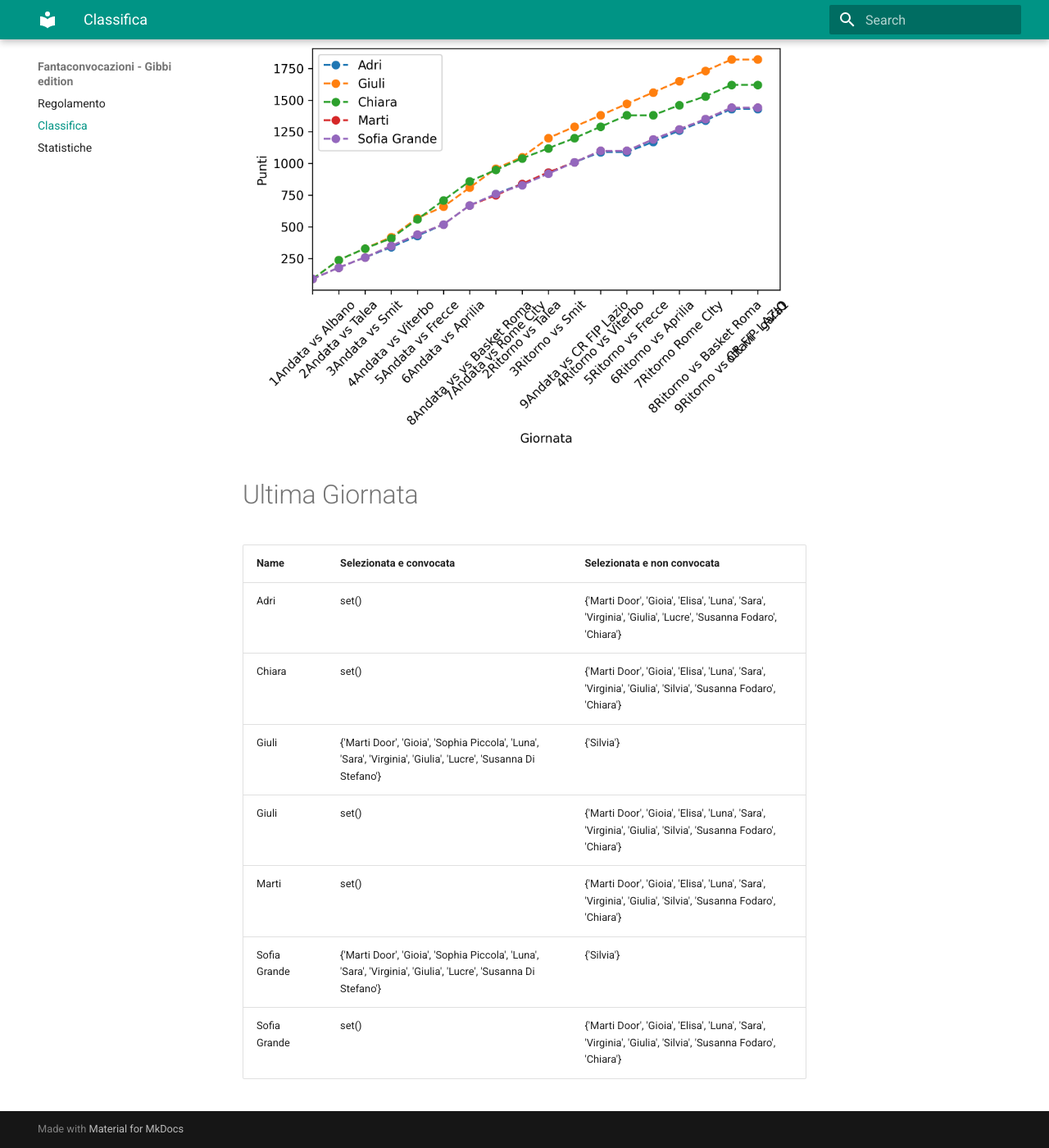
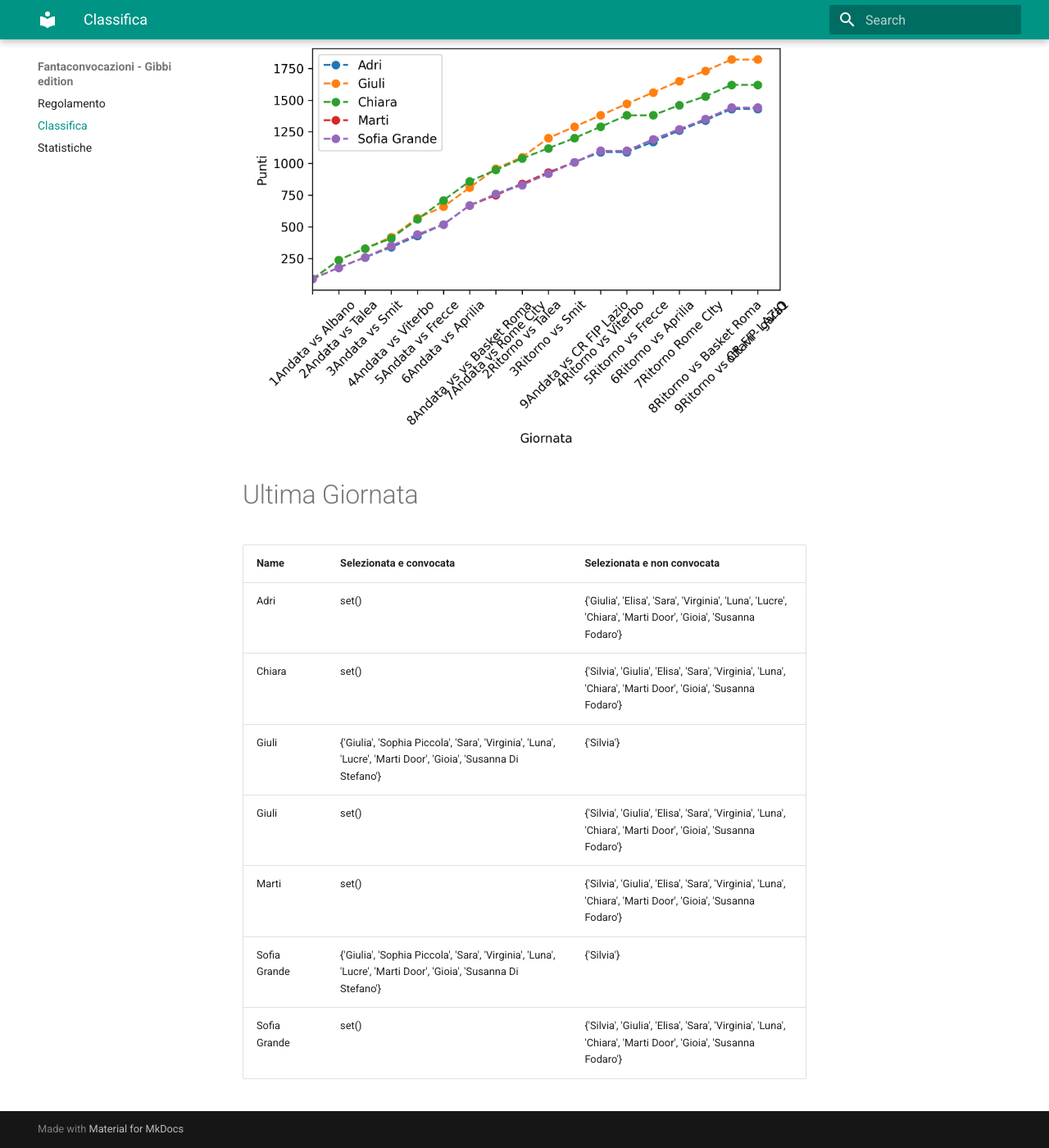
Before and after one commit to martinig94/fantagibbi, an MkDocs documentation site: the page built from docs/Classifica.md, in a window 1280 px wide and 1400 px high, scrolled down 565 px. Shown: the whole window at 82% size. Built offline with MkDocs 1.6.1 and Material for MkDocs 9.7.7, drawn with Linux system fonts in a browser that asks for light colours.

Commit message:
Auto-update from main.py

```diff
--- a/docs/Classifica.md
+++ b/docs/Classifica.md
@@ -18,11 +18,11 @@
 <!-- START_TABLE CORRECT -->
 | Name         | Selezionata e convocata                                                                                        | Selezionata e non convocata                                                                                  |
 |:-------------|:---------------------------------------------------------------------------------------------------------------|:-------------------------------------------------------------------------------------------------------------|
-| Adri         | set()                                                                                                          | {'Marti Door', 'Gioia', 'Elisa', 'Luna', 'Sara', 'Virginia', 'Giulia', 'Lucre', 'Susanna Fodaro', 'Chiara'}  |
-| Chiara       | set()                                                                                                          | {'Marti Door', 'Gioia', 'Elisa', 'Luna', 'Sara', 'Virginia', 'Giulia', 'Silvia', 'Susanna Fodaro', 'Chiara'} |
-| Giuli        | {'Marti Door', 'Gioia', 'Sophia Piccola', 'Luna', 'Sara', 'Virginia', 'Giulia', 'Lucre', 'Susanna Di Stefano'} | {'Silvia'}                                                                                                   |
-| Giuli        | set()                                                                                                          | {'Marti Door', 'Gioia', 'Elisa', 'Luna', 'Sara', 'Virginia', 'Giulia', 'Silvia', 'Susanna Fodaro', 'Chiara'} |
-| Marti        | set()                                                                                                          | {'Marti Door', 'Gioia', 'Elisa', 'Luna', 'Sara', 'Virginia', 'Giulia', 'Silvia', 'Susanna Fodaro', 'Chiara'} |
-| Sofia Grande | {'Marti Door', 'Gioia', 'Sophia Piccola', 'Luna', 'Sara', 'Virginia', 'Giulia', 'Lucre', 'Susanna Di Stefano'} | {'Silvia'}                                                                                                   |
-| Sofia Grande | set()                                                                                                          | {'Marti Door', 'Gioia', 'Elisa', 'Luna', 'Sara', 'Virginia', 'Giulia', 'Silvia', 'Susanna Fodaro', 'Chiara'} |
+| Adri         | set()                                                                                                          | {'Giulia', 'Elisa', 'Sara', 'Virginia', 'Luna', 'Lucre', 'Chiara', 'Marti Door', 'Gioia', 'Susanna Fodaro'}  |
+| Chiara       | set()                                                                                                          | {'Silvia', 'Giulia', 'Elisa', 'Sara', 'Virginia', 'Luna', 'Chiara', 'Marti Door', 'Gioia', 'Susanna Fodaro'} |
+| Giuli        | {'Giulia', 'Sophia Piccola', 'Sara', 'Virginia', 'Luna', 'Lucre', 'Marti Door', 'Gioia', 'Susanna Di Stefano'} | {'Silvia'}                                                                                                   |
+| Giuli        | set()                                                                                                          | {'Silvia', 'Giulia', 'Elisa', 'Sara', 'Virginia', 'Luna', 'Chiara', 'Marti Door', 'Gioia', 'Susanna Fodaro'} |
+| Marti        | set()                                                                                                          | {'Silvia', 'Giulia', 'Elisa', 'Sara', 'Virginia', 'Luna', 'Chiara', 'Marti Door', 'Gioia', 'Susanna Fodaro'} |
+| Sofia Grande | {'Giulia', 'Sophia Piccola', 'Sara', 'Virginia', 'Luna', 'Lucre', 'Marti Door', 'Gioia', 'Susanna Di Stefano'} | {'Silvia'}                                                                                                   |
+| Sofia Grande | set()                                                                                                          | {'Silvia', 'Giulia', 'Elisa', 'Sara', 'Virginia', 'Luna', 'Chiara', 'Marti Door', 'Gioia', 'Susanna Fodaro'} |
 <!-- END_TABLE CORRECT -->
```
